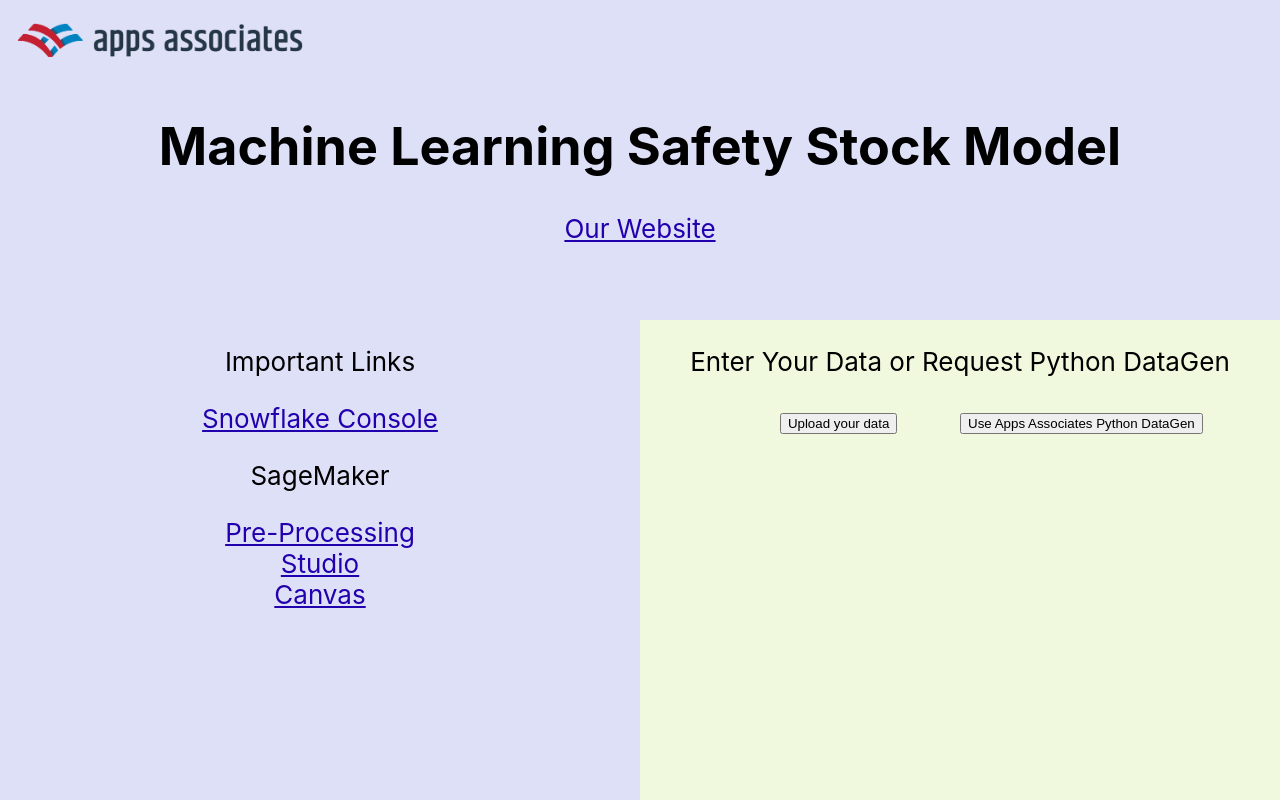
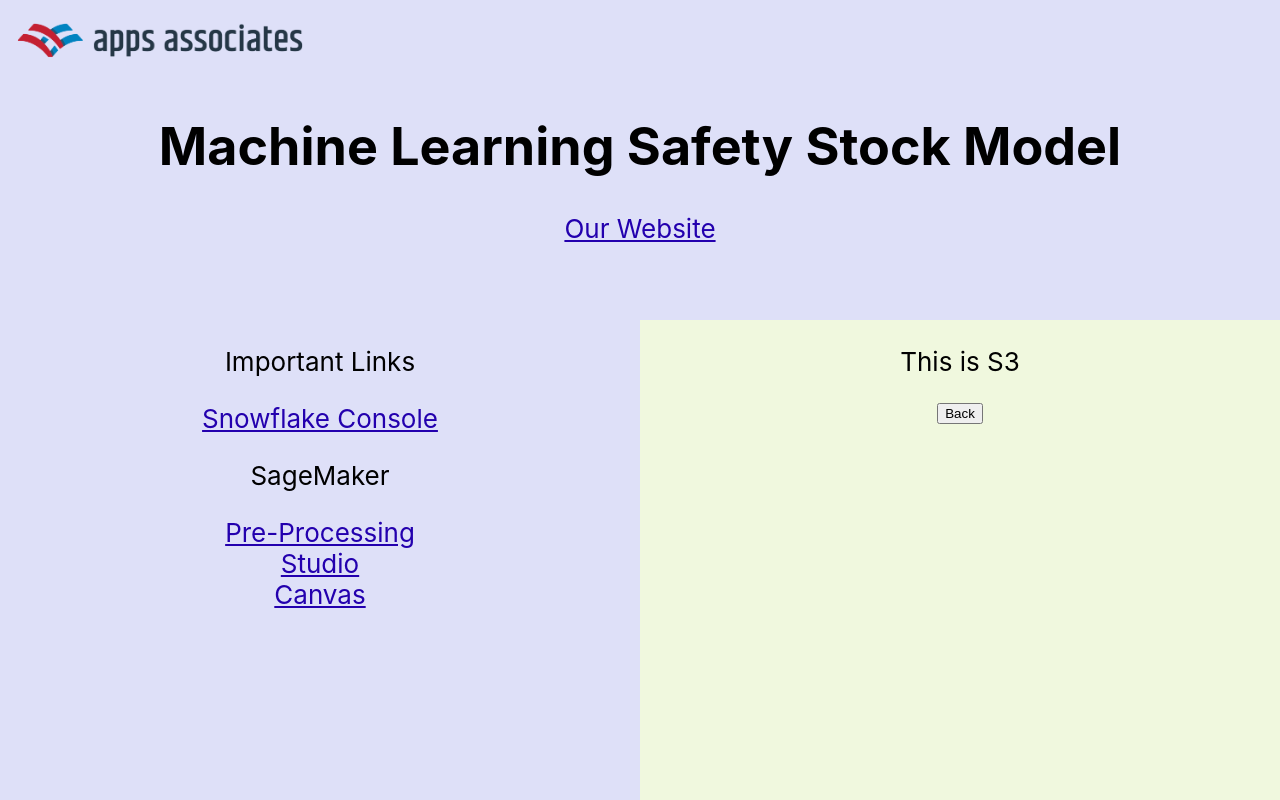
Before and after one commit to colinmartin01/ml_launch_page, a React (Create React App) app: page / in a window 1280 px wide. Both pictures are taken after a click on the button "Upload your data". Shown: the top 800 px of the page. Built offline with nearby package versions, Linux system fonts and the light colour scheme.

Commit message:
Added toggle state for userdata/datagen column

```diff
--- a/src/App.css
+++ b/src/App.css
@@ -36,7 +36,7 @@
   background-color: #dee0f8;
   display: flex;
   flex-direction: column;
-  align-items: start;
+  align-items: flex-start;
 }
 
 .App-header {
@@ -59,7 +59,7 @@
   color: rgb(0, 0, 0);
 }
 
-.App-body-s3 {
+.App-body-data {
   background-color: #f0f8de;
   min-height: 70vh;
   display: flex;
--- a/src/App.js
+++ b/src/App.js
@@ -1,17 +1,18 @@
 //import logo from './logo.svg';
 import apps_logo from './apps_logo.png';
 import './App.css';
-import useState from "react";
+import {useState} from "react";
 
-
-function App() {
-
+function LogoHeader() {
   return (
-    <div className="App">
-
     <header className="Logo-header">
         <img src={apps_logo} className="App-logo" alt="logo" />
     </header>
+  )
+}
+
+function AppHeader() {
+  return (
     <header className="App-header">
       <h1>
         Machine Learning Safety Stock Model
@@ -25,10 +26,11 @@
         Our Website
       </a>
     </header>
+  )
+}
 
-      <div className="splitScreen">
-
-        <div className="topPane">
+function AppBodyLinks() {
+  return (
     <body className="App-body-links">
       <p>
         Important Links
@@ -69,26 +71,90 @@
         Canvas
       </a>
     </body>
-        </div>
+  )
+}
 
-        <div className="bottomPane">
-          <body className="App-body-s3">
+function AppBodyData({ s3OnClick, datagenOnClick }) {
+  return (
+    <body className="App-body-data">
       <p>
         Enter Your Data or Request Python DataGen
       </p>
       <div className="splitScreen">
         <div className="topPane">
-                <button>
+          <button onClick={s3OnClick}>
             Upload your data
           </button>
         </div>
         <div className="bottomPane">
-                <button>
+          <button onClick={datagenOnClick}>
             Use Apps Associates Python DataGen
           </button>
         </div>
       </div>
     </body>
+  )
+}
+
+function AppBodyS3( {onClick} ) {
+  return (
+    <body className="App-body-data">
+      <p>
+        This is S3
+      </p>
+      <button onClick={onClick}>
+        Back
+      </button>
+    </body>
+  )
+}
+
+function AppBodyDatagen( {onClick} ) {
+  return (
+    <body className="App-body-data">
+      <p>
+        This is DataGen
+      </p>
+      <button onClick={onClick}>
+        Back
+      </button>
+    </body>
+  )
+}
+
+function App() {
+  const [s3, setS3] = useState(false);
+  const [datagen, setDatagen] = useState(false);
+
+  function handleS3() {
+    setS3(current => !current)
+  }
+
+  function handleDatagen() {
+    setDatagen(current => !current)
+  }
+
+  return (
+    <div className="App">
+
+      <LogoHeader />
+
+      <AppHeader />
+
+      <div className="splitScreen">
+
+        <div className="topPane">
+          <AppBodyLinks />
+        </div>
+
+        <div className="bottomPane">
+          {s3 ? (
+            <AppBodyS3 onClick={handleS3}/>
+          ) : datagen ? (
+            <AppBodyDatagen onClick={handleDatagen}/>
+          ) : (
+            <AppBodyData s3OnClick={handleS3} datagenOnClick={handleDatagen}/>
+          )}
         </div>
 
       </div>
```
Lines whose indentation alone changed are shown as unchanged.
